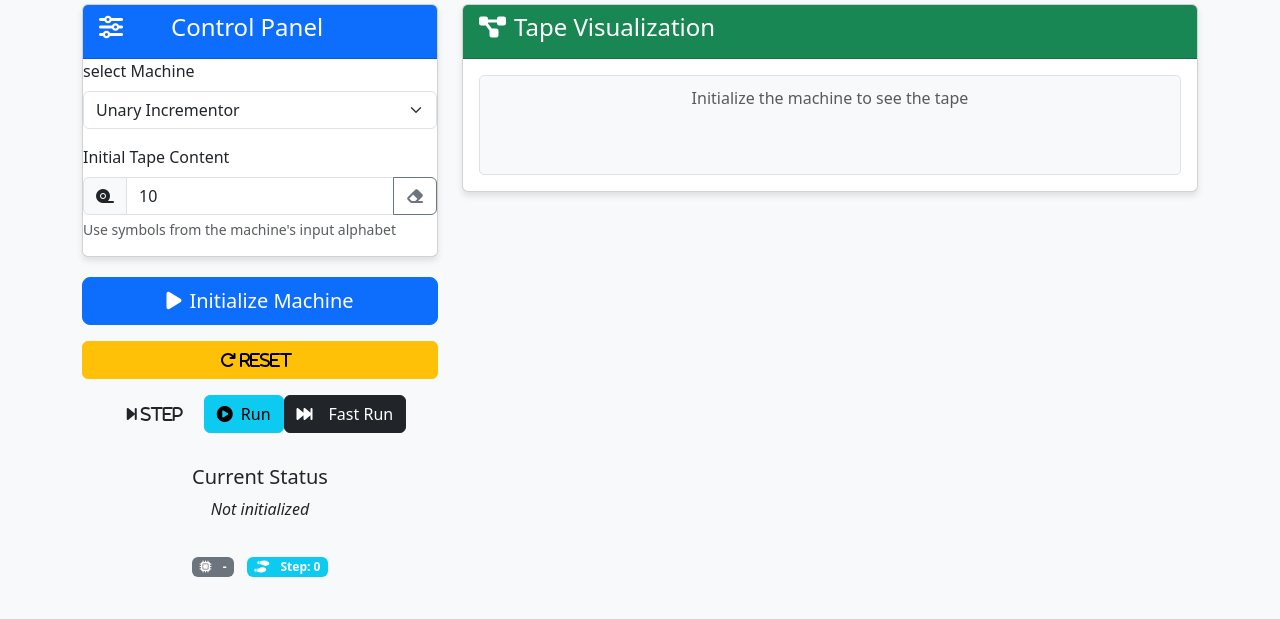
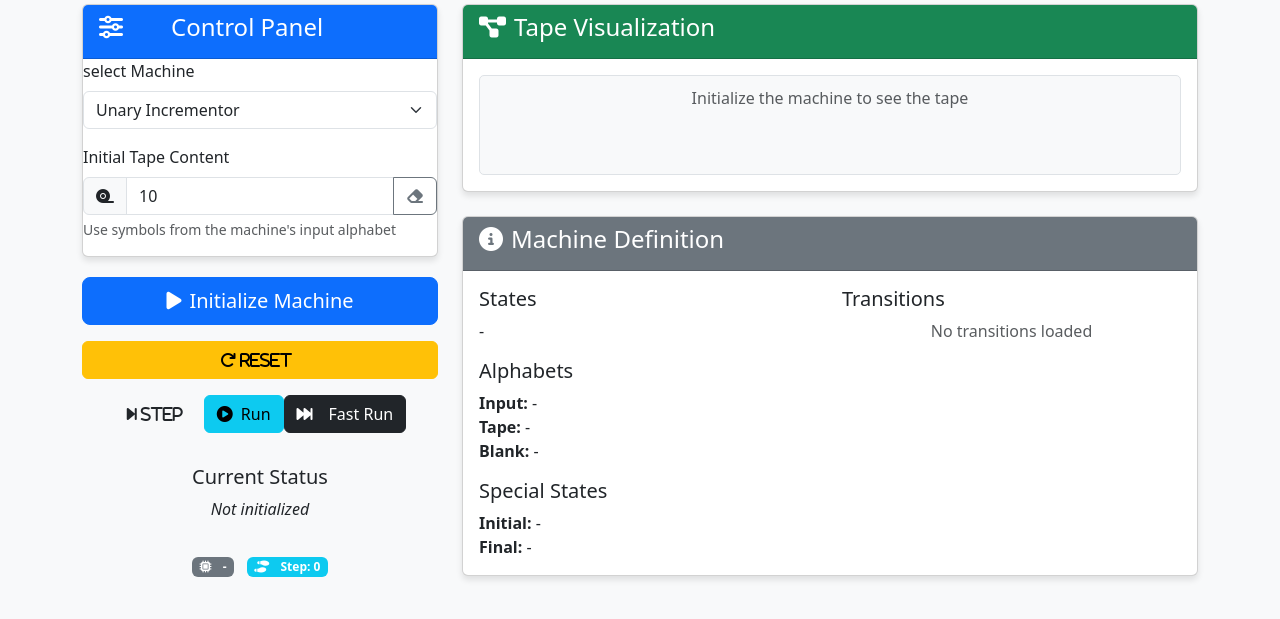
Before and after one commit to pouyatavakoli/TuringMachine-Simulator, a Flask app: page / in a window 1280 px wide. Shown: the part 161-780 px from the top of the page. Run offline with Flask 3, Linux system fonts and the light colour scheme.

Commit message:
feat: add machine definition information panel

```diff
--- a/app/static/js/script.js
+++ b/app/static/js/script.js
@@ -78,3 +78,25 @@ function updateMachineState(state) {
         );
     }
 }
+
+function updateMachineInfo(info) {
+    $('#statesInfo').text(info.states ? info.states.join(', ') : '-');
+    $('#inputAlphabet').text(info.input_alphabet ? info.input_alphabet.join(', ') : '-');
+    $('#tapeAlphabet').text(info.tape_alphabet ? info.tape_alphabet.join(', ') : '-');
+    $('#blankSymbol').text(info.blank || '-');
+    $('#initialState').text(info.initial_state || '-');
+    $('#finalStates').text(info.final_states ? info.final_states.join(', ') : '-');
+
+    const $transitionsList = $('#transitionsList').empty();
+    if (!info.transitions || info.transitions.length === 0) {
+        $transitionsList.append(
+            $('<div>').addClass('text-center text-muted').text('No transitions defined')
+        );
+        return;
+    }
+
+    info.transitions.forEach((t) => {
+        const text = `δ(${t.current_state}, ${t.current_symbol}) = (${t.next_state}, ${t.write_symbol}, ${t.move})`;
+        $transitionsList.append($('<div>').addClass('list-group-item transition-card').text(text));
+    });
+}
--- a/app/templates/index.html
+++ b/app/templates/index.html
@@ -105,6 +105,47 @@
                         </div>
                     </div>
                 </div>
+                <!-- Machine Definition -->
+                <div class="card mt-4">
+                    <div class="card-header bg-secondary text-white">
+                        <h4><i class="fas fa-info-circle me-2"></i>Machine Definition</h4>
+                    </div>
+                    <div class="card-body">
+                        <div class="row">
+                            <div class="col-md-6">
+                                <h5>States</h5>
+                                <div id="statesInfo">-</div>
+
+                                <h5 class="mt-3">Alphabets</h5>
+                                <div>
+                                    <strong>Input:</strong> <span id="inputAlphabet">-</span>
+                                </div>
+                                <div>
+                                    <strong>Tape:</strong> <span id="tapeAlphabet">-</span>
+                                </div>
+                                <div>
+                                    <strong>Blank:</strong> <span id="blankSymbol">-</span>
+                                </div>
+
+                                <h5 class="mt-3">Special States</h5>
+                                <div>
+                                    <strong>Initial:</strong> <span id="initialState">-</span>
+                                </div>
+                                <div>
+                                    <strong>Final:</strong> <span id="finalStates">-</span>
+                                </div>
+                            </div>
+                            <div class="col-md-6">
+                                <h5>Transitions</h5>
+                                <div class="list-group" id="transitionsList">
+                                    <div class="text-center text-muted">
+                                        No transitions loaded
+                                    </div>
+                                </div>
+                            </div>
+                        </div>
+                    </div>
+                </div>
             </div>
         </div>
     </div>
```
